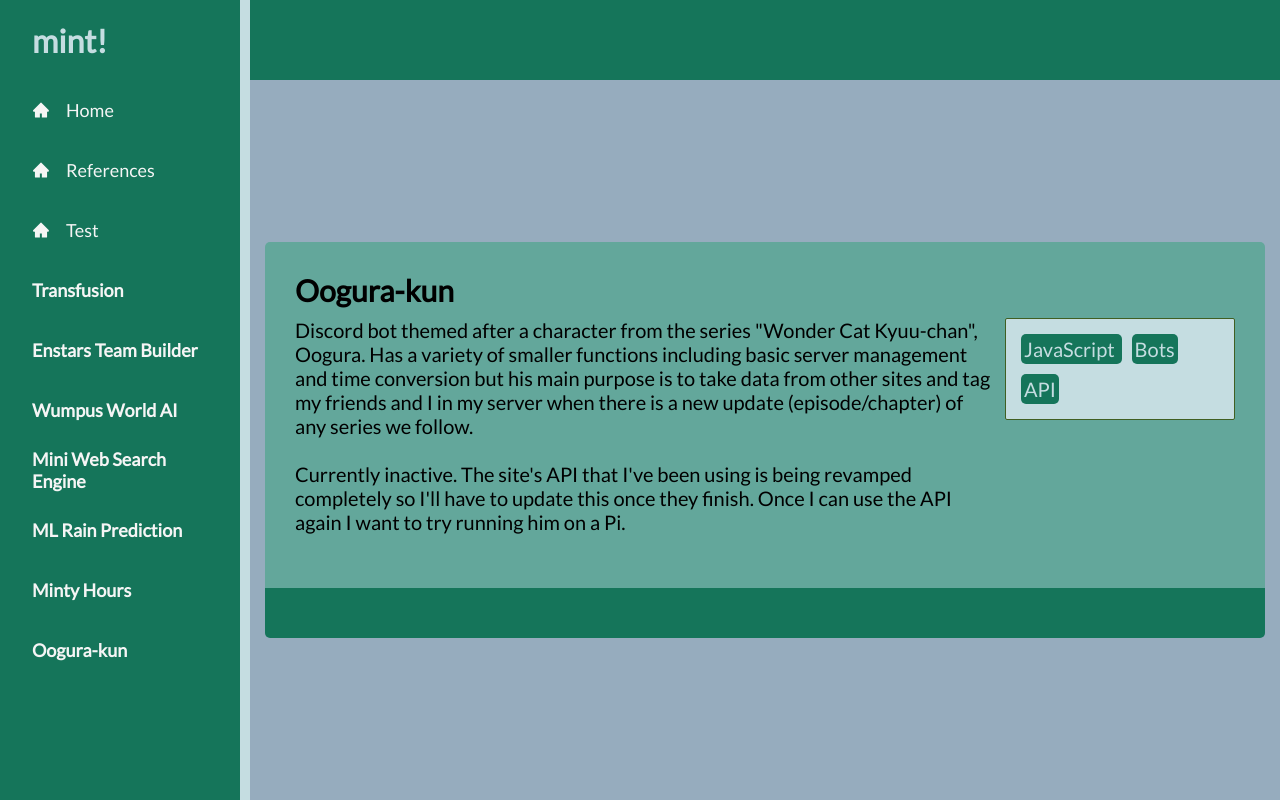
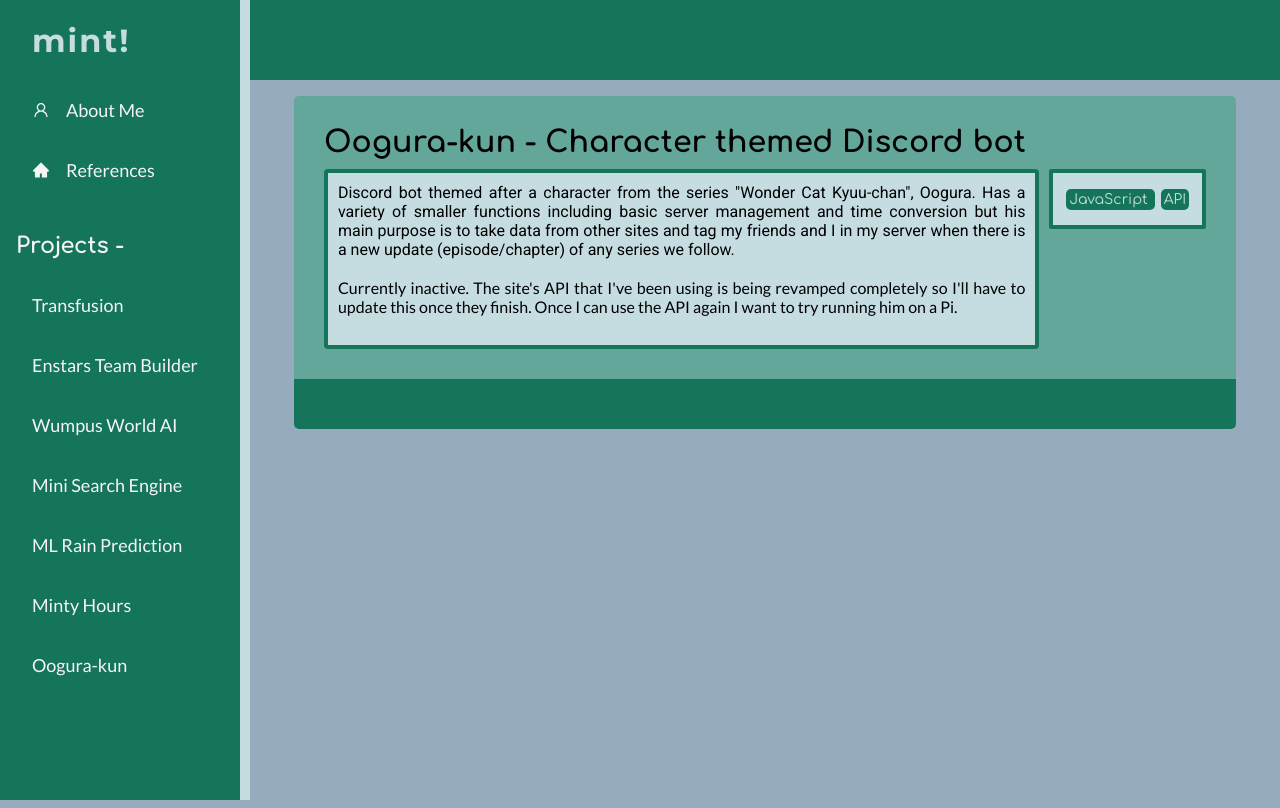
Before and after one commit to as-anna/minty-hours, a React (Create React App) app: page /minty-hours/project/Oogura-kun in a window 1280 px wide. Built offline with nearby package versions, Linux system fonts and the light colour scheme.

Commit message:
Fixed up header and the tag pages

```diff
--- a/src/App.css
+++ b/src/App.css
@@ -1,4 +1,6 @@
 @import url('https://fonts.googleapis.com/css2?family=Lato&display=swap');
+@import url('https://fonts.googleapis.com/css2?family=Montserrat:wght@300;400;700&family=Roboto:wght@100;400&display=swap');
+@import url('https://fonts.googleapis.com/css2?family=Comfortaa:wght@400;600;700&display=swap');
 
 * {
   box-sizing: border-box;
@@ -7,19 +9,41 @@
   font-family: 'Lato', sans-serif;
 }
 
+html {
+	overflow: hidden;
+}
+
+body {
+	background: #96acbe;
+	height: inherit;
+}
+
 .project,
-.test,
+.ptags,
 .home {
-  display: flex;
-  height: 90vh;
-  align-items: center;
-  justify-content: center;
-  font-size: 3rem;
-  background: #96acbe;
+  	height: 100vh;
+	padding-top: 80px;
+  	align-items: center;
+  	justify-content: center;
+  	font-size: 3rem;
+    width: 95%;
+    margin: auto auto;
+}
+
+table {
+	display: flex;
+	height: 100%;
+	flex-direction: column;
+}
+
+tbody {
+	flex: 1;
+	overflow: auto;
+	align-items: center;
+	justify-content: center;
 }
 
 .intro-container {
-	max-width: 1000px;
 	min-height: 300px;
 	border-radius: 5px;
 	border-bottom: solid #15755a 50px;
@@ -27,9 +51,9 @@
 	margin: 10px;
 	background: #63a79b;
 	display: grid;
-	align-items: center;
 	justify-content: center;
 	grid-gap: 10px;
+	align-items: start;
 
 	grid-template-columns: 1fr;
 	grid-template-rows: auto auto;
@@ -42,7 +66,6 @@
 }
 
 .proj-container {
-	max-width: 1000px;
 	min-height: 300px;
 	border-radius: 5px;
 	border-bottom: solid #15755a 50px;
@@ -60,6 +83,16 @@
 		"desc"
 		"tags";
 
+}
+
+.ptag-container {
+	width: inherit;
+	min-height: 300px;
+	border-radius: 5px;
+	border-bottom: solid #15755a 50px;
+	padding: 30px;
+	margin: 10px;
+	background: #63a79b;
 }
 
 @media (min-width: 800px) {
@@ -85,10 +118,11 @@
 .intro-desc {
 	font-size: 1rem;
 	grid-area: desc;
+	text-align: justify;
+	margin: 5px;
 }
 
 .intro-img {
-	background: thistle;
 	grid-area: img;
 }
 
@@ -99,14 +133,53 @@
 
 .proj-title {
 	font-size: 30px;
+	font-family: 'Comfortaa', cursive;
 	grid-area: title;
 }
 
 .proj-desc {
-	font-size: 20px;
+	font-size: 1rem;
+	font-family: 'Roboto', sans-serif;
+	text-align: justify;
 	grid-area: desc;
 }
 
 .proj-tags {
 	grid-area: tags;
 }
+
+.ptags-proj {
+	font-size: 20px;
+}
+
+h2 {
+	background: #15755a;
+	border-radius: 10px;
+	padding: 7px;
+	width: fit-content;
+	color: #c5dde1;
+	font-family: 'Comfortaa', cursive;
+	font-weight: 600;
+	font-size: 30px;
+}
+
+.roboto {
+	font-family: 'Roboto', sans-serif;
+}
+
+p {
+	background: #c5dde1;
+	border-radius: 4px;
+	border: solid 4px #15755a;
+	padding: 10px;
+	font-family: 'Roboto', sans-serif;
+	text-align: justify;
+}
+
+img {
+	display: block;
+	margin-left: auto;
+  	margin-right: auto;
+	border-radius: 7px;
+	border: solid 10px #15755a;
+}
--- a/src/App.js
+++ b/src/App.js
@@ -11,7 +11,15 @@ function App() {
   return (
     <>
 	<Router>
-		<NavBar />
+		<table className='main'>
+			<thead>
+			<tr>
+				<td><NavBar /></td>
+			</tr>
+			</thead>
+
+			<tbody>
+				<td>
 				<Switch>
 					<Route path='/minty-hours/' exact component={Home} />
 					<Route path='/minty-hours/references' component={References} />
@@ -19,6 +27,9 @@ function App() {
 					<Route path='/minty-hours/project/:projId' component={Project} />
 					<Route path='/minty-hours/tags/:tagName' component={Tags} />
 				</Switch>
+				</td>
+			</tbody>
+		</table>
 	</Router>
     </>
   );
--- a/src/components/NavBar/NavBar.css
+++ b/src/components/NavBar/NavBar.css
@@ -2,8 +2,12 @@
 	background-color: #15755a;
 	height: 80px;
 	display: flex;
+	position: fixed;
 	justify-content: start;
 	align-items: center;
+	top: 0;
+  	left: 0;
+  	right: 0;
 }
 
 .menu-bars {
@@ -56,6 +60,7 @@
 
 .nav-text a:hover {
 	background-color: #7e899f;
+	color: #211f20;
 }
 
 .nav-menu-items {
@@ -74,3 +79,16 @@
 span {
 	margin-left: 16px;
 }
+
+.mont {
+	font-family: 'Montserrat', sans-serif;
+	font-weight: 700;
+	letter-spacing: 2px;
+}
+
+.nav-title {
+	margin-top: 15px;
+	color: #f5f5f5;
+	font-family: 'Comfortaa', cursive;
+	font-size: 1.4rem;
+}
--- a/src/components/NavBar/NavBar.js
+++ b/src/components/NavBar/NavBar.js
@@ -25,17 +25,17 @@ function NavBar() {
 
 	return (
 		<>
-		<div className="navbar">
+		<header className="navbar">
 			<Link to="#" className="menu-bars">
 				<FaIcons.FaBars onClick={showSideBar}/>
 			</Link>
-		</div>
+		</header>
 
 		<nav className={sidebar ? 'nav-menu active' : 'nav-menu'}>
 			<ul className='nav-menu-items' onClick={largeWindow? null : showSideBar}>
 				<li className='navbar-toggle'>
 					{largeWindow ? (
-						<h1 className='menu-bars'>mint!</h1>
+						<h1 className='menu-bars mont'>mint!</h1>
 					) : (
 						<Link to="#" className='menu-bars'>
 							<FaIcons.FaBars />
@@ -54,10 +54,12 @@ function NavBar() {
 					)
 				})}
 
+				<h5 className='nav-text nav-title'>Projects -</h5>
+
 				{ProjectData.map((project, index) => (
-					<h5 key={index} className={project.cName}>
+					<li key={index} className={project.cName}>
 						<Link to={`/minty-hours/project/${project.name}`}>{project.name}</Link>
-					</h5>
+					</li>
 				))}
 			</ul>
 		</nav>
--- a/src/components/NavBar/SidebarData.js
+++ b/src/components/NavBar/SidebarData.js
@@ -1,13 +1,11 @@
 import React, { useState } from 'react'
-import * as FaIcons from 'react-icons/fa'
 import * as AiIcons from 'react-icons/ai'
-import * as IoIcons from 'react-icons/io'
 
 export const SidebarData = [
 	{
-		title: 'Home',
+		title: 'About Me',
 		path: '/',
-		icon: <AiIcons.AiFillHome />,
+		icon: <AiIcons.AiOutlineUser />,
 		cName: 'nav-text',
 	},
 	{
@@ -16,10 +14,4 @@ export const SidebarData = [
 		icon: <AiIcons.AiFillHome />,
 		cName: 'nav-text',
 	},
-	{
-		title: 'Test',
-		path: '/test',
-		icon: <AiIcons.AiFillHome />,
-		cName: 'nav-text',
-	}
 ]
--- a/src/components/TagList/TagData.js
+++ b/src/components/TagList/TagData.js
@@ -1,10 +1,102 @@
 import React, { useState } from 'react'
 
-export const TagData = {
-	JavaScript: [
-		'proj1', 'proj3'
-	],
-	Python: [
-		'proj2', 'proj3'
-	],
-}
+export const TagData = [
+	{
+		name: 'JavaScript',
+		displayName: 'JavaScript',
+		projs: [
+			'Enstars Team Builder', 'Minty Hours', 'Oogura-kun'
+		]
+	},
+	{
+		name: 'Python',
+		displayName: 'Python',
+		projs: [
+			'Mini Search Engine', 'ML Rain Prediction',
+		]
+	},
+	{
+		name: 'Unity',
+		displayName: 'Unity',
+		projs: [
+			'Transfusion',
+		]
+	},
+	{
+		name: 'CSharp',
+		displayName: 'C#',
+		projs: [
+			'Transfusion'
+		]
+	},
+	{
+		name: 'HTML',
+		displayName: 'HTML',
+		projs: [
+			'Enstars Team Builder', 'Minty Hours',
+		]
+	},
+	{
+		name: 'CSS',
+		displayName: 'CSS',
+		projs: [
+			'Enstars Team Builder', 'Minty Hours',
+		]
+	},
+	{
+		name: 'GitPages',
+		displayName: 'Github Pages',
+		projs: [
+			'Enstars Team Builder',
+		]
+	},
+	{
+		name: 'CPlusPlus',
+		displayName: 'C++',
+		projs: [
+			'Wumpus World AI',
+		]
+	},
+	{
+		name: 'AI',
+		displayName: 'Artificial Intelligence',
+		projs: [
+			'Wumpus World AI',
+		]
+	},
+	{
+		name: 'SEO',
+		displayName: 'Search Engine Optimization',
+		projs: [
+			'Mini Search Engine'
+		]
+	},
+	{
+		name: 'Jupyter',
+		displayName: 'Jupyter',
+		projs: [
+			'ML Rain Prediction',
+		]
+	},
+	{
+		name: 'Machine Learning',
+		displayName: 'Machine Learning',
+		projs: [
+			'ML Rain Prediction',
+		]
+	},
+	{
+		name: 'ReactJS',
+		displayName: 'ReactJS',
+		projs: [
+			'Minty Hours'
+		]
+	},
+	{
+		name: 'API',
+		displayName: 'API',
+		projs: [
+			'Oogura-kun'
+		]
+	}
+]
--- a/src/components/TagList/TagList.css
+++ b/src/components/TagList/TagList.css
@@ -1,25 +1,32 @@
 .tag-list {
-	font-size: 20px;
+	font-size: 15px;
 	background-color: #c5dde1;
 	border-radius: 2px;
 	padding: 10px;
 	display: list-item;
 	line-height: 2em;
 	list-style: none;
-	border: solid 1px #405f22;
+	border: solid 4px #15755a;
 }
 
 .tag {
+	font-family: 'Comfortaa', cursive;
+	font-size: 14px;
 	text-decoration: none;
 	color: #c5dde1;
 	background-color: #15755a;
-	margin: 5px;
+	margin: 3px;
 	padding: 3px;
 	border-radius: 5px;
 }
 
+.tag-list a:hover {
+	background: #7e899f;
+	color: #211f20;
+}
+
 @media (min-width: 800px) {
 	.tag-list {
-		max-width: 230px;
+		max-width: 240px;
 	}
 }
--- a/src/components/TagList/TagList.js
+++ b/src/components/TagList/TagList.js
@@ -1,14 +1,14 @@
 import React, { useState, useEffect } from "react"
 import './TagList.css'
 import { Link } from 'react-router-dom'
+import { TagData } from './TagData'
 
 const TagList = (props) => {
-
 	return (
 		<div>
 			<div className="tag-list">
 				{(props.tags).map((key, index) => (
-					<Link to={`/minty-hours/tags/${key}`} className='tag'>{key} </Link>
+					<Link to={`/minty-hours/tags/${TagData.find((tag) => tag.displayName === key).name}`} className='tag'>{key} </Link>
 				))}
 			</div>
 		</div>
--- a/src/pages/Project.js
+++ b/src/pages/Project.js
@@ -12,11 +12,11 @@ function Project({ match, location }) {
 	return (
 		<div className='project'>
 			<div className='content proj-container'>
-				<h1 className='proj-title'>{projId}</h1>
+				<h1 className='proj-title'>{`${projId} - ${project.subname}`}</h1>
 				<p className='proj-desc'>{project.desc}<br/><br/>
 					{(project.notes).map((note) => {
 						return (
-							<p>{note}<br/><br/></p>
+							<div>{note}<br/><br/></div>
 						)
 					})}
 				</p>
--- a/src/pages/ProjectData.js
+++ b/src/pages/ProjectData.js
@@ -11,9 +11,9 @@ export const ProjectData = [
 	},
 	{
 		name: 'Enstars Team Builder',
-		subname: "Optimized team builder for a mobile game",
-		desc: `A team builder for the mobile game "Ensemble Stars!! Music". Users add which characters and cards they have into a deck, pick a stage/song, and the program builds an optimized team.`,
-		notes: ["First time making my own website. I picked a game I play often because I know the data and score calculation formulas well. It's hosted on GitHub Pages so everything is static. Data is trivial enough so I simply used JSONs to store everything. The data for multiple card copies is lacking so users sometimes have to look up their own stats but once I gather more data I hope to improve the site.", "I update this bimonthly according to the game's new content schedule."],
+		subname: "Optimized team builder for a game",
+		desc: `A team builder for a mobile game I play called "Ensemble Stars!! Music". Users add which characters and cards they have into a deck, pick a stage/song, and the program builds an optimized team.`,
+		notes: ["First time making a website. I picked a game I play often because I know the data and score calculation formulas well. My friends didn't wanna learn how to team build so I tried to make their lives easier by automating it!", "It's hosted on GitHub Pages so everything is static. Data is trivial enough so I simply used JSONs to store everything. The data for multiple card copies is lacking so users sometimes have to look up their own stats but once I gather more data I hope to improve the site.", "I update this bimonthly according to the game's new content schedule."],
 		tags: ['HTML', 'CSS', 'JavaScript', 'Github Pages'],
 		cName: 'nav-text'
 	},
@@ -26,7 +26,7 @@ export const ProjectData = [
 		cName: 'nav-text'
 	},
 	{
-		name: 'Mini Web Search Engine',
+		name: 'Mini Search Engine',
 		subname: "Search engine built from scratch",
 		desc: "A search engine capable of indexing tens of thousands of webpages with a response time under 300ms. It's scope is the UCI domain.",
 		notes: ["Harsh constraints! It was pretty difficult getting it down so much. I used a method that prioritized speed over space because the data pulled didn't end up being too large thanks to good indexing but it'll be a problem if phrase-based indexing should be needed. Phrase-based indexing is superior though so if I were to optimize this more I'd re-do the indexing completely.", "It's a shame but I can't link a running version of this project. It only runs on UCI's own servers because our professor may or may not have crashed the site before by letting her students run so many crawlers at once leading UCI to implement a restriction (lol)."],
@@ -35,7 +35,7 @@ export const ProjectData = [
 	},
 	{
 		name: 'ML Rain Prediction',
-		subname: "Class competition to predict chance of rain",
+		subname: "Competition to predict chance of rain",
 		desc: "Kaggle-hosted competition where data is provided. From the data, predictions must be made by applying classifiers and ensembles.",
 		notes: ["My team placed in the top 10%! What lead to a large part of our success was identifying the perfect library to use for this early on, scikit-learn. It's much less focused on manipulation compared to other libraries but its modelling is fantastic. Simple to implement and thus we were able to focus on trying different ensembles to best predict the data."],
 		tags: ["Python", "Jupyter", "Machine Learning"],
@@ -54,7 +54,7 @@ export const ProjectData = [
 		subname: "Character themed Discord bot",
 		desc: `Discord bot themed after a character from the series "Wonder Cat Kyuu-chan", Oogura. Has a variety of smaller functions including basic server management and time conversion but his main purpose is to take data from other sites and tag my friends and I in my server when there is a new update (episode/chapter) of any series we follow.`,
 		notes: ["Currently inactive. The site's API that I've been using is being revamped completely so I'll have to update this once they finish. Once I can use the API again I want to try running him on a Pi."],
-		tags: ["JavaScript", "Bots", "API"],
+		tags: ["JavaScript", "API"],
 		cName: 'nav-text'
 	},
 ]
--- a/src/pages/Tags.js
+++ b/src/pages/Tags.js
@@ -1,17 +1,29 @@
 import React from 'react'
+import { Link } from 'react-router-dom';
 import { TagData } from '../components/TagList/TagData'
 
 function Project({ match, location }) {
 	const {
 		params: { tagName }
 	} = match;
+	console.log(tagName);
+	const tag = TagData.find((tag) => tag.name === tagName);
+	console.log(tag)
 
 	return (
-		<div className='content project'>
-      		<h1>Projects under this tag:</h1>
-			{TagData[tagName].map((key, index) => (
-				<div>{key}, </div>
-			))}
+		<div className='ptags'>
+			<div className='ptag-container content'>
+				<div>
+					<h2>{tag.displayName} Projects</h2><br/>
+				</div>
+				<p className='ptags-proj'>
+					{(tag.projs).map((proj) => (
+                        <li>
+                            <Link to={`/minty-hours/project/${proj}`}>{proj}</Link>
+                        </li>
+                    ))}
+				</p>
+			</div>
     	</div>
 	)
 }
```
Also changed, not shown: src/pages/Home.js (+3 -4 lines). Lines whose indentation alone changed are shown as unchanged.
